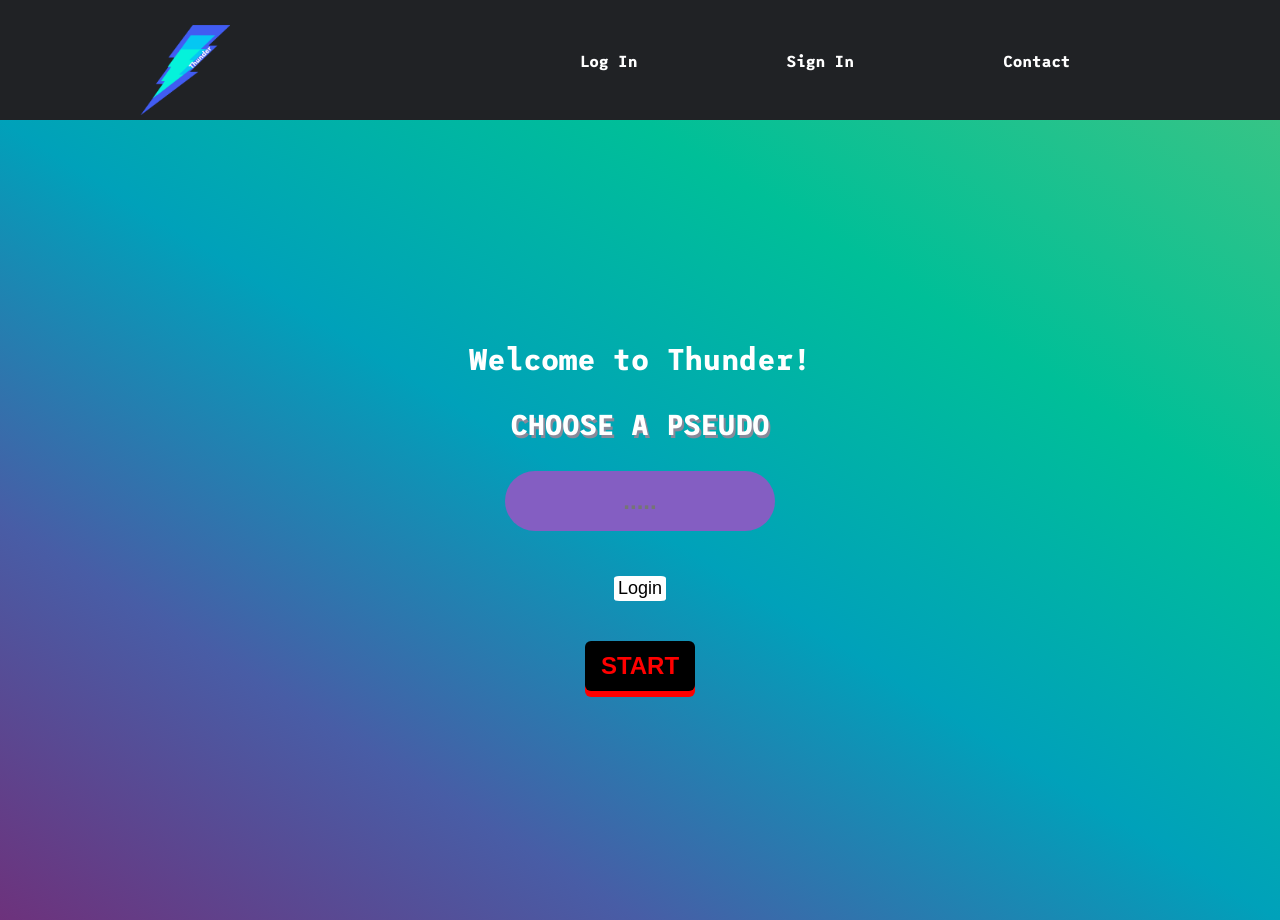
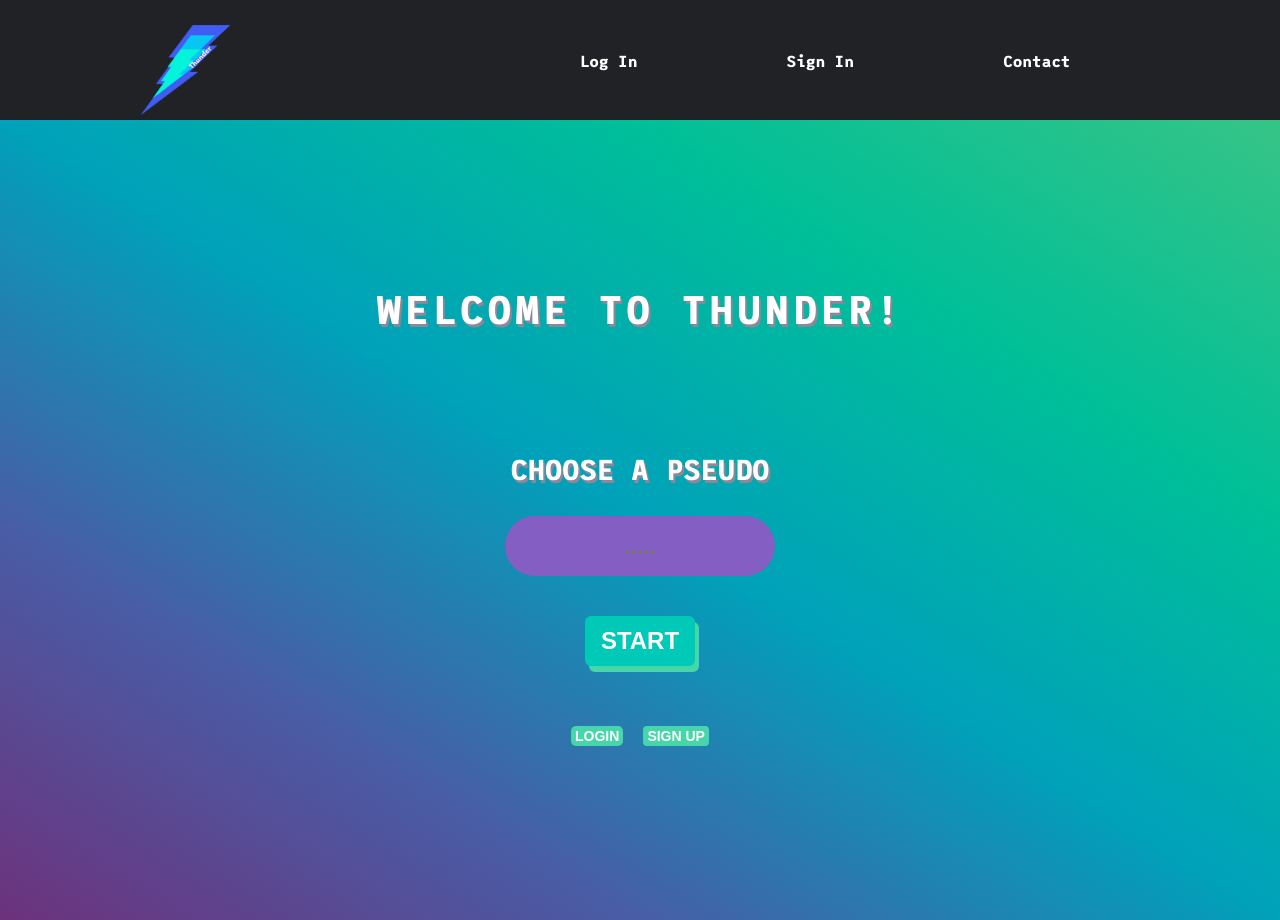
Before and after one commit to clrko/wild-thunder, a React (Create React App) app: page / in a window 1280 px wide. Built offline with nearby package versions, Linux system fonts and the light colour scheme.

Commit message:
modif final css welcome

```diff
--- a/src/components/pages/EndSession.js
+++ b/src/components/pages/EndSession.js
@@ -63,8 +63,8 @@ class EndSession extends Component {
                 </div>
                 <h1>Final results</h1>
                 {this.state.artistTrack.map((track,i) => <EndSessionTrackList key={track.id} albumId={track.albumId} name={track.name} artistName={track.artistName} id={track.id} previewURL={track.previewURL} handleToggleClick={this.handleToggleClick} handleFavoriteClick={this.handleFavoriteClick} handlePlayEnded={this.handlePlayEnded} isPaused={this.state.isPaused[i]} isFavorite={this.state.isFavorite[i]} isArtistFound={this.state.isArtistFound[i]} />)}
+                <EndSessionShare/>
                 <NavLink to="/" className="goHome_button"><button><FontAwesomeIcon icon={faHome} className="goHome_icon" /></button></NavLink>
-                <EndSessionShare/>
             </div>
         )
     }
--- a/src/components/pages/EndSessionRank.css
+++ b/src/components/pages/EndSessionRank.css
@@ -35,9 +35,12 @@
     padding-right: 50px;
 }
 .link-ranking-standard{
-  color : white
+  color : white ;
+
+
 }
 .link-ranking-standard:hover{
     color: blue;
     cursor: pointer;
+
 }
--- a/src/components/pages/EndSessionRank.js
+++ b/src/components/pages/EndSessionRank.js
@@ -10,7 +10,7 @@ class EndSessionRank extends React.Component {
 
        return(
             <div className='endSessionRank'>
-                <h1> Your ranking :</h1>
+                <h1> Your ranking</h1>
                 <table className="session-table" >
                     <tr className="session-tr">
                         <th>Rank</th>
--- a/src/components/pages/EndSessionScore.js
+++ b/src/components/pages/EndSessionScore.js
@@ -7,7 +7,7 @@ class EndSessionScore extends React.Component {
        const score = this.props.score
        return(
             <div className='endSessionScore'>
-                <h1>Your score final :</h1>
+                <h1>Your score final</h1>
                     <h1>{score}pts</h1>
             </div>
         )
--- a/src/components/pages/LoginModal.css
+++ b/src/components/pages/LoginModal.css
@@ -1,13 +1,14 @@
 .button-login-modal{
-    width: 50px;
-    height: 30px;
-    font-size: 15px;
-    background:white;
-    border-style: none;
-    border-radius: 6px;
-    cursor: pointer;
-    margin-top: 10%;
-    margin-bottom: 15%;
+   display: block;
+   width: 40px;
+   font-size: 14px;
+   border-style: none;
+   margin-top: 15px;
+   background-color: rgba(131, 2, 2, 0.658);
+   border-radius: 3px;
+   color: white;
+   box-shadow: 2px 2px rgba(161, 5, 5, 0.61);
+   cursor: pointer;
 }
 .login-modal {
     display: flex;
@@ -16,27 +17,67 @@
     flex-direction: column;
 }
 .input-login-modal{
-    margin-top: 5%;
-    width: 150px;
-    height: 20px;
     border-radius: 1px;
     font-size: 15px;
     font-style: italic;
     box-shadow: 0 0 5px 1px rgba(161, 5, 5, 0.61);
     border-style:none ;
     border-radius: 5px;
+    width: 60%;
 }
-.label-login-modal{
-    padding-top: 10%;
-}
+
+
 .login-close-modal{
-    background: white;
-    border-radius: 50%;
+    margin-top: 20px;
     cursor: pointer;
+    font-size: 14px;
+    color: white;
 
 }
 .login-open-modal{
-    background: white;
-    border-radius: 10%;
-    cursor: pointer;
+    font-size:14px;
+      color:#fff;
+    text-decoration:none;
+      font-weight:bold;
+      text-transform:uppercase;
+      background: #46d6aa;
+      border-radius: 5px;
+      cursor: pointer;
+
 }
+.button-signup{
+    font-size:14px;
+      color:#fff;
+    text-decoration:none;
+      font-weight:bold;
+      text-transform:uppercase;
+      background: #46d6aa;
+      border-radius: 5;
+      cursor: pointer;
+}
+.loginModal{
+    margin-top: 20%;
+    height: 30%;
+    display: flex;
+    justify-content: center;
+    margin-left: 35%;
+    margin-right: 35% ;
+}
+.login-modal h2{
+    font-size: 2rem;
+    margin-bottom: 8%;
+    letter-spacing: 0.100em;
+    color: white;
+    text-shadow: 2px 3px 0px #898999;
+    text-transform: uppercase;
+}
+.login-modal label {
+    margin-bottom: 5%;
+    margin-top: 5%;
+}
+@media screen and (min-width: 470px) and (max-width: 700px) {
+.loginModal{ margin-left: 20%; margin-right: 20%; }
+}
+@media screen and (min-width: 300px) and (max-width: 469px) {
+    .loginModal{ margin-left: 15%; margin-right: 15%; }
+}
--- a/src/components/pages/LoginModal.js
+++ b/src/components/pages/LoginModal.js
@@ -11,19 +11,20 @@ function LoginModal() {
         return (
             <div className="homepageModal" >
                 <button className='login-open-modal' onClick={() => setModalIsOpen(true)}>Login</button>
-                <Modal  isOpen={modalIsOpen}
+                <button className='button-signup'>Sign up</button>
+                <Modal className='loginModal'  isOpen={modalIsOpen}
                 onRequestClose={()=> setModalIsOpen(false)}
                 style ={{
-                    content: {backgroundColor:'#36393F', width: '50%',borderRadius : '5%'  ,marginLeft : '20%' ,height:'75%' }
+                    content: {backgroundColor:'rgb(88, 71, 71)',borderRadius : '5%'  }
                 }}>
                     <div className="login-modal">
-                        <h2 className="title-login-modal" >Login</h2>
-                        <label className="label-login-modal" >Username</label>
+                        <h2>Login</h2>
+                        <label  >Username</label>
                         <input className="input-login-modal" type="text" name="username" placeholder="Username" />
-                        <label className="label-login-modal" >Password</label>
+                        <label  >Password</label>
                         <input className="input-login-modal" type="password" name="password" placeholder="Password"  />
                         <input className="button-login-modal" type="submit" value="Login"  />
-                        <button className='login-close-modal'  onClick={() => setModalIsOpen(false)}>Close</button>
+                        <button className='login-close-modal'  onClick={() => setModalIsOpen(false)}>Back</button>
                     </div>
 
                 </Modal>
--- a/src/components/pages/Welcome.css
+++ b/src/components/pages/Welcome.css
@@ -8,8 +8,13 @@
 
 }
 
-.title-login , .label-login {
-    text-align: center;
+.title-login {
+    font-size: 2.5rem;
+    margin-bottom: 7%;
+    letter-spacing: 0.093em;
+    color: white;
+    text-shadow: 2px 3px 0px #898999;
+    text-transform: uppercase;
 }
 
 .label-login{
@@ -35,24 +40,25 @@
 }
 
 .button-login{
+    margin-top :0;
     display: block;
     width: 110px;
     height: 50px;
     font-size: 24px;
     font-weight: bold;
     text-transform: uppercase;
-    background:black;
-    color: red;
+    background: #00c9b7;
+    color: white;
     border-style: none;
     border-radius: 6px;
-    box-shadow: 0 6px 0 red;
+    box-shadow: 4px 6px 0 #46d6aa;
     cursor: pointer;
-    margin-top: 30px;
+    margin-top: 5px;
+    margin-bottom : 50px
 }
 
-.title-login{
-    font-size: 30px;
-}
+
+
 .error-input{
     color: red;
     background-color: white;
--- a/src/components/pages/Welcome.js
+++ b/src/components/pages/Welcome.js
@@ -32,8 +32,8 @@ class Welcome extends React.Component {
                     <label className='label-login' >Choose a pseudo</label>
                     <input className="input-login" type='text' value={this.state.username} name='username' placeholder='.....' onChange={this.onChange} />
                     <p className='error-input'>{this.state.error ? 'Please insert your pseudo' : ""}</p>
+                    <button onClick={this.handleChange} className="button-login">Start</button>
                     <LoginModal/>
-                    <button onClick={this.handleChange} className="button-login">Start</button>
                 </div>
             </div>
         );
```
